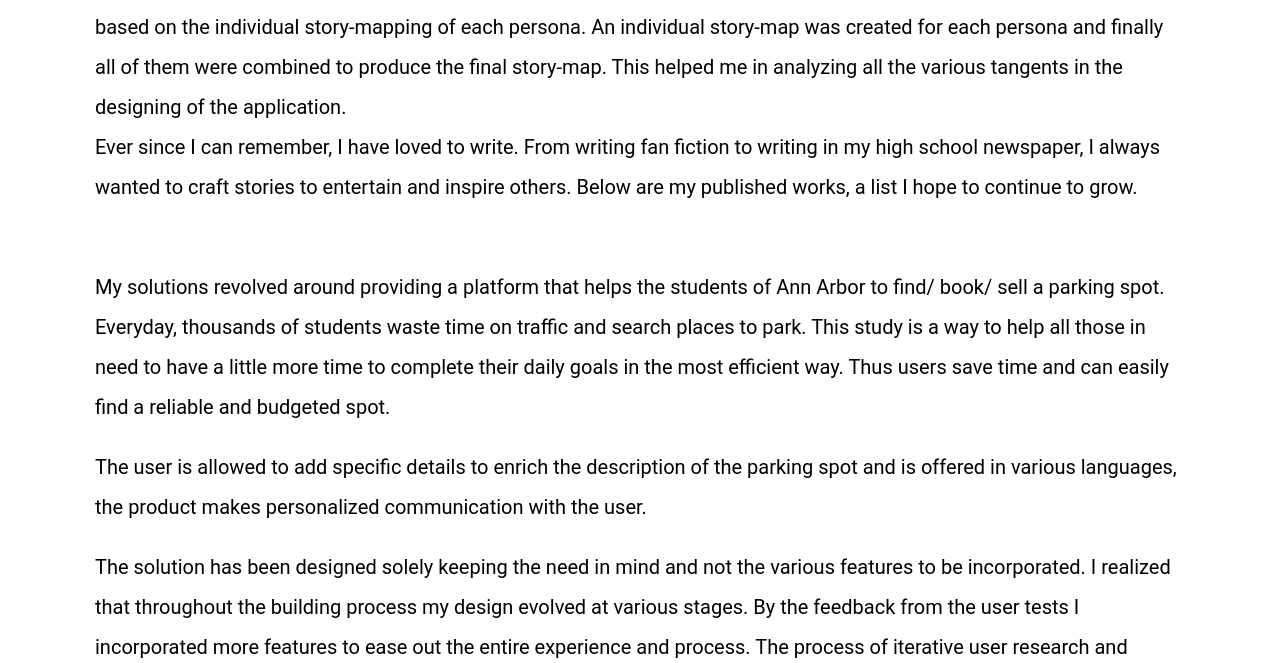
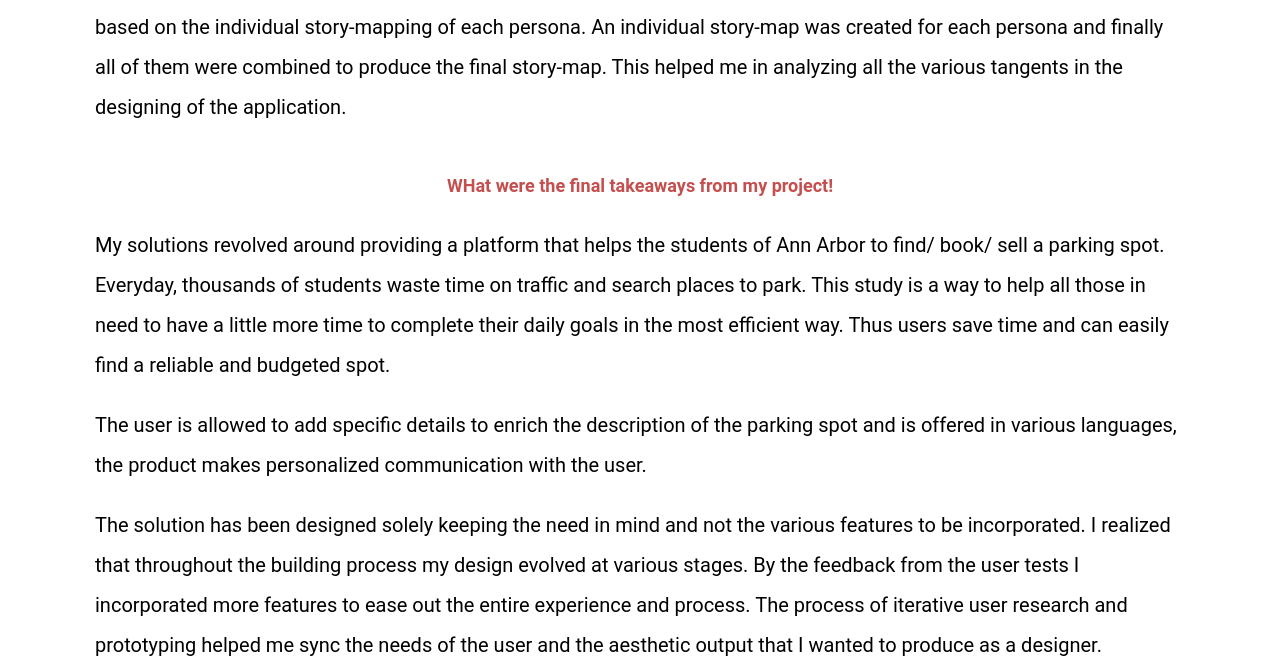
Before and after one commit to anvikshaagrawal/portfoliosubmission, a plain HTML site: page wolverine.html in a window 1280 px wide. Shown: the part 2943-3606 px from the top of the page. Drawn offline with Linux system fonts and the light colour scheme.

Commit message:
Update wolverine.html

```diff
--- a/wolverine.html
+++ b/wolverine.html
@@ -78,7 +78,8 @@
     <h3>Why and how did I do the storymapping to get to the problem</h3>
     <br>
     <p>I proceeded by creating a detailed story-map to represent all the possible steps that the users might take. The steps were based on the individual story-mapping of each persona. An individual story-map was created for each persona and finally all of them were combined to produce the final story-map. This helped me in analyzing all the various tangents in the designing of the application.</p>
-    <p>Ever since I can remember, I have loved to write. From writing fan fiction to writing in my high school newspaper, I always wanted to craft stories to entertain and inspire others. Below are my published works, a list I hope to continue to grow. </p><br><br>
+    <br><br>
+      <h3>WHat were the final takeaways from my project!</h3>
     <br>
     <p>My solutions revolved around providing a platform that helps the students of Ann Arbor to find/ book/ sell a parking spot. Everyday, thousands of students waste time on traffic and search places to park. This study is a way to help all those in need to have a little more time to complete their daily goals in the most efficient way. Thus users save time and can easily find a reliable and budgeted spot.</p>
    <br>
```
